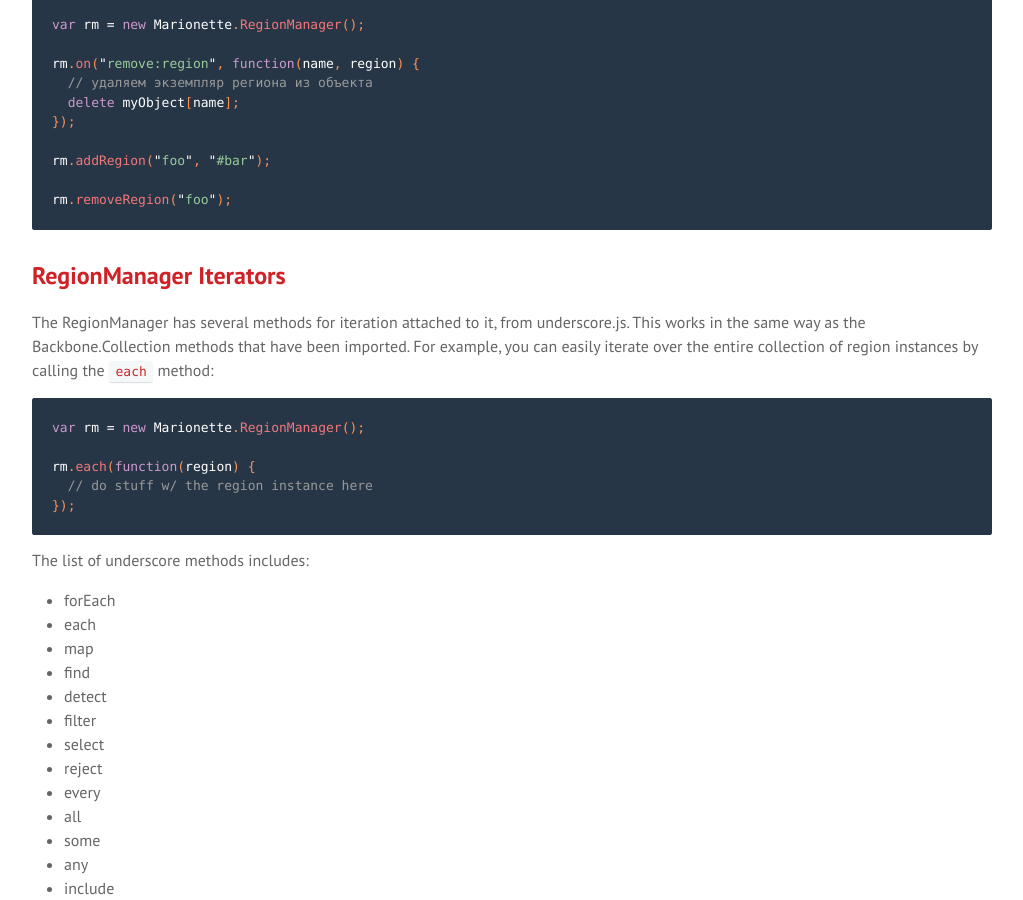
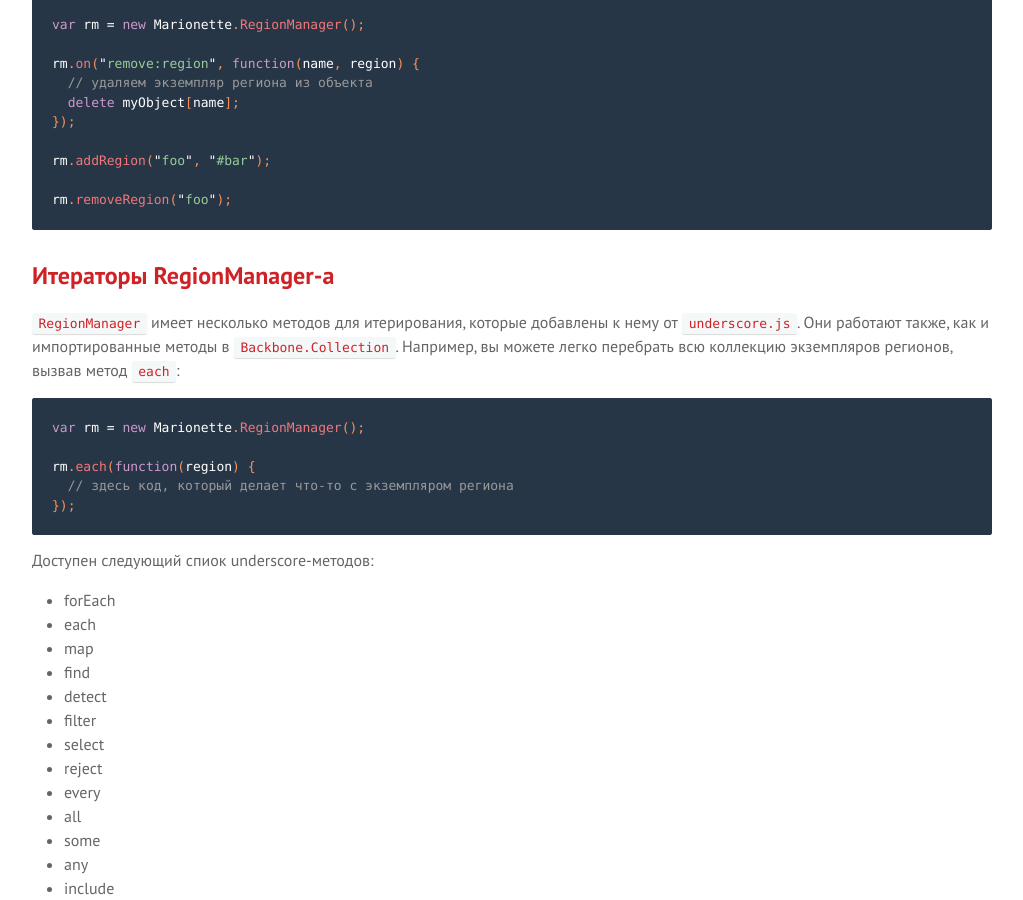
Before and after one commit to sadcitizen/marionettejs.ru, a Jekyll site: the page built from _posts/2014-05-20-regionmanager.md, in a window 1280 px wide and 900 px high, scrolled down 6459 px. Shown: the whole window, without its empty margins (128-1151 px from the left). Built offline with Jekyll 4.4.1, drawn with Linux system fonts in a browser that asks for light colours; some web fonts are replaced; Markdown is read by kramdown in place of the engine named in the settings; some of the changed text lies outside the part shown.

Commit message:
fixed translation ru/RegionManager
translate 'RegionManager Iterators'

````diff
--- a/_includes/translation/ru/marionette.regionmanager.md
+++ b/_includes/translation/ru/marionette.regionmanager.md
@@ -22,7 +22,7 @@
   * [Событие add:region](#addregion-event)
   * [Событие before:remove:region](#beforeremoveregion-event)
   * [Событие remove:region](#removeregion-event)
-* [RegionManager Iterators](#regionmanager-iterators)
+* [Итераторы RegionManager-а](#regionmanager-iterators)
 
 ## Основное применение
 
@@ -311,24 +311,23 @@
 rm.removeRegion("foo");
 ```
 
-## RegionManager Iterators
+## Итераторы RegionManager-а
 
-The RegionManager has several methods for iteration
-attached to it, from underscore.js. This works in the
-same way as the Backbone.Collection methods that have
-been imported. For example, you can easily iterate over
-the entire collection of region instances by calling
-the `each` method:
+`RegionManager` имеет несколько методов для итерирования,
+которые добавлены к нему от `underscore.js`. Они работают также,
+как и импортированные методы в `Backbone.Collection`. Например,
+вы можете легко перебрать всю коллекцию экземпляров регионов,
+вызвав метод `each`:
 
 ```js
 var rm = new Marionette.RegionManager();
 
 rm.each(function(region) {
-  // do stuff w/ the region instance here
+  // здесь код, который делает что-то с экземпляром региона
 });
 ```
 
-The list of underscore methods includes:
+Доступен следующий спиок underscore-методов:
 
 * forEach
 * each
````
